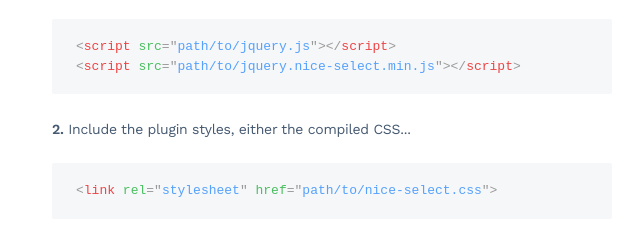
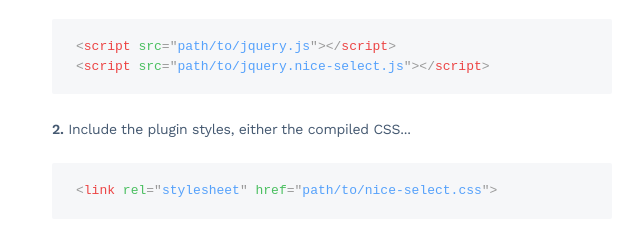
Before and after one commit to hernansartorio/jquery-nice-select, a website: page index.html in a window 1280 px wide. Shown: the part 438-674 px from the top of the page, 308-948 px from the left. Drawn offline with nearby package versions, Linux system fonts and the light colour scheme.

Commit message:
Tweak docs

```diff
--- a/index.html
+++ b/index.html
@@ -30,7 +30,7 @@
     <p><strong>1.</strong> Include jQuery and the plugin.</p>
 
     <pre><code class="language-html">&lt;script src=&quot;path/to/jquery.js&quot;&gt;&lt;/script&gt;
-&lt;script src=&quot;path/to/jquery.nice-select.min.js&quot;&gt;&lt;/script&gt;</code></pre>
+&lt;script src=&quot;path/to/jquery.nice-select.js&quot;&gt;&lt;/script&gt;</code></pre>
 
     <p><strong>2.</strong> Include the plugin styles, either the compiled CSS...</p>
 
--- a/scss/style.scss
+++ b/scss/style.scss
@@ -21,8 +21,8 @@
 }
 
 body {
+  -webkit-font-smoothing: antialiased;
   -moz-osx-font-smoothing: grayscale;
-  -webkit-font-smoothing: antialiased;
   color: $gray_dark;
   font-size: 14px;
   font-weight: normal;
@@ -102,6 +102,7 @@
 }
 
 .button {
+  -webkit-tap-highlight-color: rgba(0, 0, 0, 0);
   background-color: $primary;
   border-radius: $input_border_radius;
   border: none;
@@ -161,7 +162,6 @@
 }
 
 .footer {
-  padding: 18px 0 0;
   text-align: center;
   p {
     margin-bottom: 90px;
```
Also changed, not shown: css/style.css, 1 other file.
